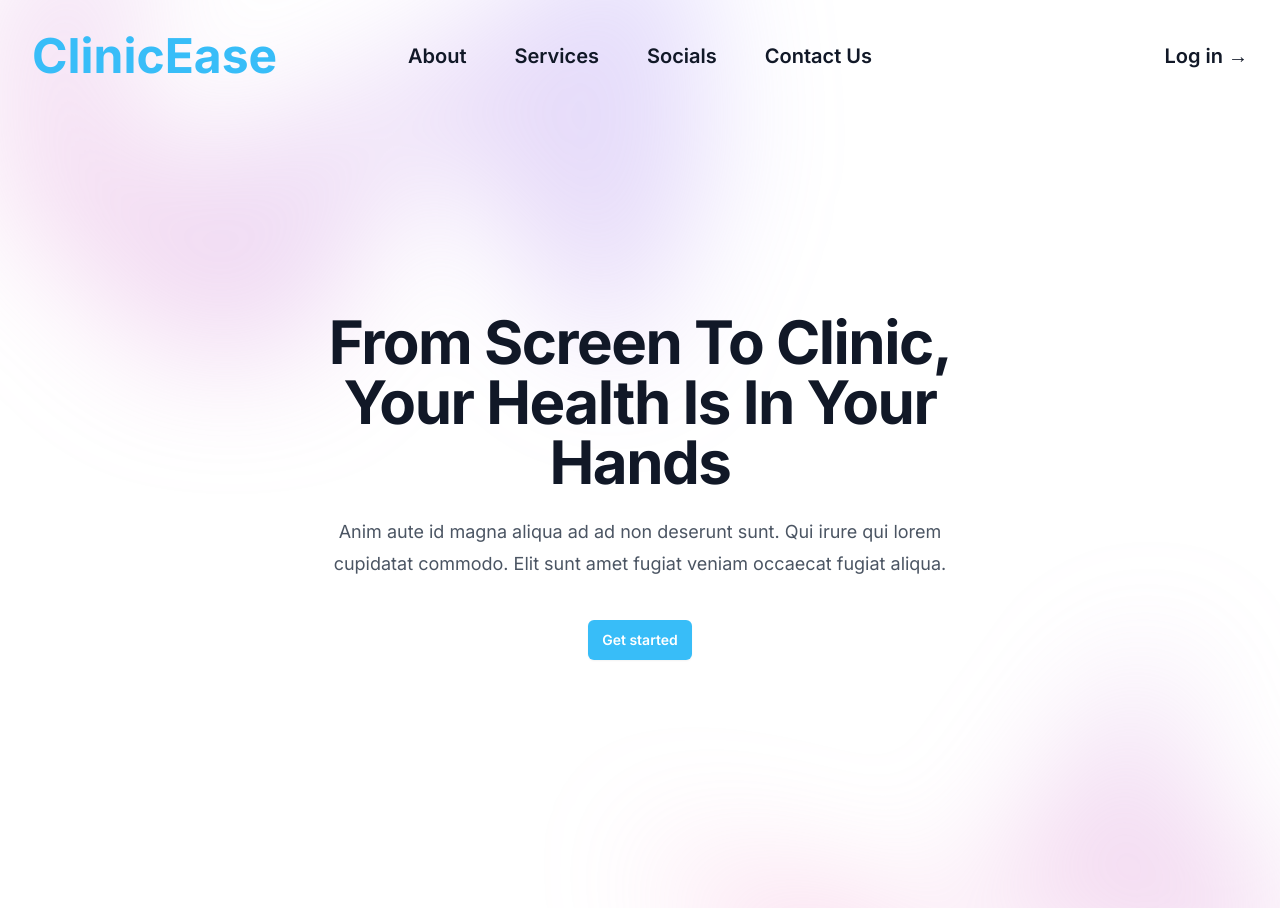
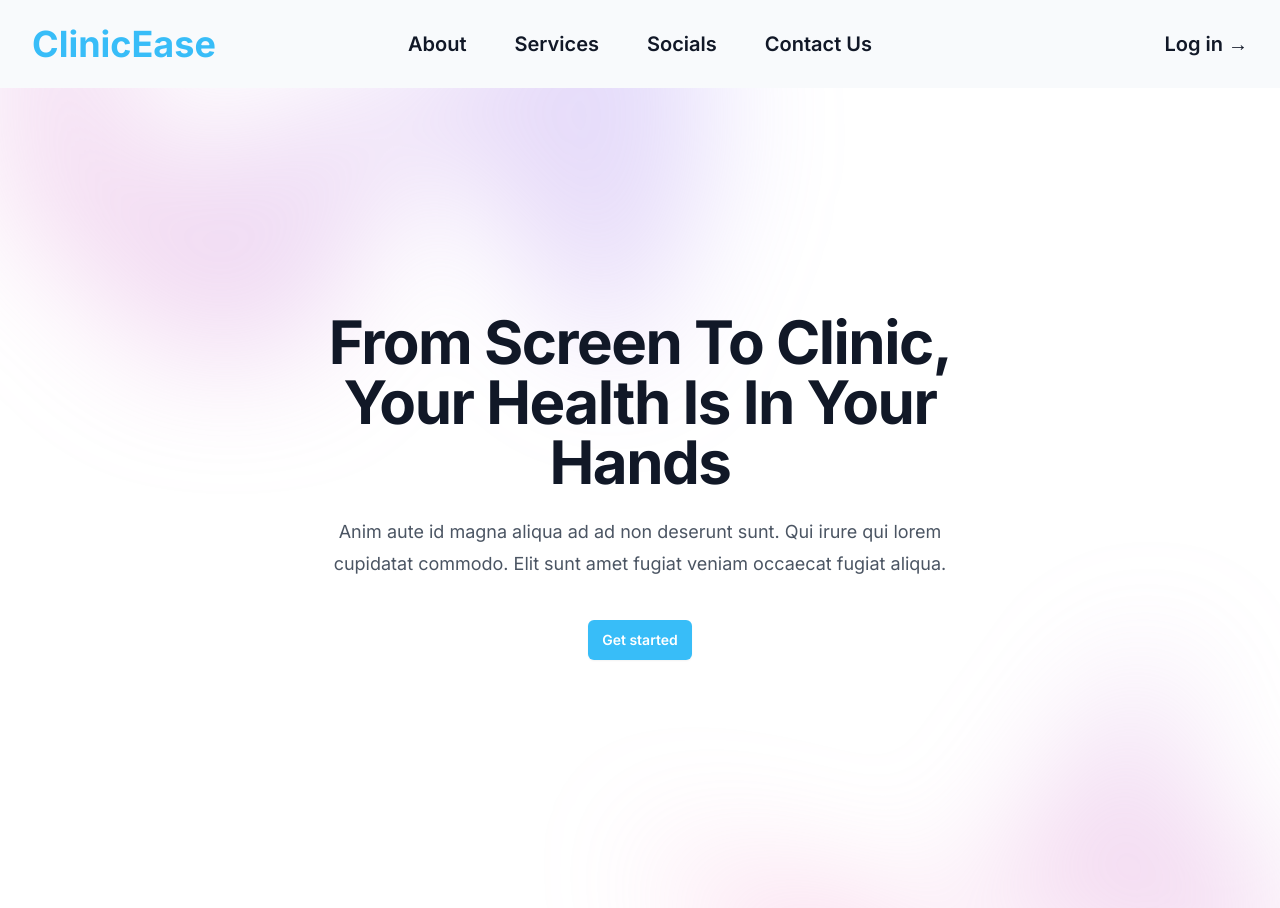
Before and after one commit to Fuma1322/ClinicEase, a Next.js app: page / in a window 1280 px wide. Shown: the top 908 px of the page. Built offline with nearby package versions, Linux system fonts and the light colour scheme.

Commit message:
Added Hero Section

```diff
--- a/app/(front)/layout.tsx
+++ b/app/(front)/layout.tsx
@@ -1,4 +1,5 @@
 import Footer from '@/components/Frontend/Footer'
+import Hero from '@/components/Frontend/Hero'
 import Navbar from '@/components/Frontend/Navbar'
 import React, { ReactNode } from 'react'
 
@@ -6,6 +7,7 @@ export default function Layout({children}:{children:ReactNode}) {
   return (
     <div className='bg-white'>
     <Navbar />
+    <Hero />
     <div className='mt-60px'>{children}</div>
     <Footer />
     </div>
--- a/components/Frontend/Footer.tsx
+++ b/components/Frontend/Footer.tsx
@@ -97,7 +97,7 @@ export default function Footer() {
         },
     ]
   return (
-    <footer className="text-gray-500 bg-white px-4 py-5 max-w-screen-xl mx-auto md:px-8">
+    <footer className="text-gray-500 bg-white px-4 py-5 max-w-screen-xl mx-auto md:px-8 mt-[2%]">
             <div className="gap-6 justify-between md:flex">
                 <div className="flex-1">
                     <div className="max-w-xs">
--- /dev/null
+++ b/components/Frontend/Hero.tsx
@@ -0,0 +1,59 @@
+'use client'
+
+import { useState } from 'react'
+
+export default function Hero() {
+  const [mobileMenuOpen, setMobileMenuOpen] = useState(false)
+
+  return (
+    <div className="bg-white">
+      <div className="relative isolate px-6 pt-14 lg:px-8">
+        <div
+          className="absolute inset-x-0 -top-40 -z-10 transform-gpu overflow-hidden blur-3xl sm:-top-80"
+          aria-hidden="true"
+        >
+          <div
+            className="relative left-[calc(50%-11rem)] aspect-[1155/678] w-[36.125rem] -translate-x-1/2 rotate-[30deg] bg-gradient-to-tr from-[#ff80b5] to-[#9089fc] opacity-30 sm:left-[calc(50%-30rem)] sm:w-[72.1875rem]"
+            style={{
+              clipPath:
+                'polygon(74.1% 44.1%, 100% 61.6%, 97.5% 26.9%, 85.5% 0.1%, 80.7% 2%, 72.5% 32.5%, 60.2% 62.4%, 52.4% 68.1%, 47.5% 58.3%, 45.2% 34.5%, 27.5% 76.7%, 0.1% 64.9%, 17.9% 100%, 27.6% 76.8%, 76.1% 97.7%, 74.1% 44.1%)',
+            }}
+          />
+        </div>
+        <div className="mx-auto max-w-2xl py-32 sm:py-48 lg:py-56">
+          <div className="hidden sm:mb-8 sm:flex sm:justify-center">
+          </div>
+          <div className="text-center">
+            <h1 className="text-4xl font-bold tracking-tight text-gray-900 sm:text-6xl">
+              From Screen To Clinic, Your Health Is In Your Hands
+            </h1>
+            <p className="mt-6 text-lg leading-8 text-gray-600">
+              Anim aute id magna aliqua ad ad non deserunt sunt. Qui irure qui lorem cupidatat commodo. Elit sunt amet
+              fugiat veniam occaecat fugiat aliqua.
+            </p>
+            <div className="mt-10 flex items-center justify-center gap-x-6">
+              <a
+                href="/dashboard"
+                className="rounded-md bg-sky-400 px-3.5 py-2.5 text-sm font-semibold text-white shadow-sm hover:bg-indigo-500 focus-visible:outline focus-visible:outline-2 focus-visible:outline-offset-2 focus-visible:outline-indigo-600"
+              >
+                Get started
+              </a>
+            </div>
+          </div>
+        </div>
+        <div
+          className="absolute inset-x-0 top-[calc(100%-13rem)] -z-10 transform-gpu overflow-hidden blur-3xl sm:top-[calc(100%-30rem)]"
+          aria-hidden="true"
+        >
+          <div
+            className="relative left-[calc(50%+3rem)] aspect-[1155/678] w-[36.125rem] -translate-x-1/2 bg-gradient-to-tr from-[#ff80b5] to-[#9089fc] opacity-30 sm:left-[calc(50%+36rem)] sm:w-[72.1875rem]"
+            style={{
+              clipPath:
+                'polygon(74.1% 44.1%, 100% 61.6%, 97.5% 26.9%, 85.5% 0.1%, 80.7% 2%, 72.5% 32.5%, 60.2% 62.4%, 52.4% 68.1%, 47.5% 58.3%, 45.2% 34.5%, 27.5% 76.7%, 0.1% 64.9%, 17.9% 100%, 27.6% 76.8%, 76.1% 97.7%, 74.1% 44.1%)',
+            }}
+          />
+        </div>
+      </div>
+    </div>
+  )
+}
--- a/components/Frontend/Navbar.tsx
+++ b/components/Frontend/Navbar.tsx
@@ -15,11 +15,11 @@ export default function Navbar() {
   const [mobileMenuOpen, setMobileMenuOpen] = useState(false)
 
   return (
-    <div className="bg-white">
-      <header className="absolute inset-x-0 top-2 z-50 h-auto">
+    <div className="">
+      <header className=" inset-x-0 fixed top-0 z-50 h-auto bg-slate-50">
         <nav className="flex items-center justify-between p-6 lg:px-8" aria-label="Global">
           <div className="flex lg:flex-1">
-          <h2 className='font-bold sm:text-5xl text-sky-400'>ClinicEase</h2>
+            <h2 className='font-bold sm:text-4xl text-sky-400'>ClinicEase</h2>
           </div>
           <div className="flex lg:hidden">
             <button
@@ -48,7 +48,7 @@ export default function Navbar() {
               <div className="fixed inset-0 z-50" />
               <Dialog.Panel className="fixed inset-y-0 right-0 z-50 w-full overflow-y-auto bg-white px-6 py-6 sm:max-w-sm sm:ring-1 sm:ring-gray-900/10">
                 <div className="flex items-center justify-between">
-            <h2 className='font-bold sm:text-3xl text-sky-400'>ClinicEase</h2>
+                <h2 className='font-bold sm:text-2xl text-sky-400'>ClinicEase</h2>
                   <button
                     type="button"
                     className="-m-2.5 rounded-md p-2.5 text-gray-700"
@@ -84,54 +84,6 @@ export default function Navbar() {
               </Dialog.Panel>
             </Dialog>
         </header>
-
-      <div className="relative isolate px-6 pt-14 lg:px-8">
-        <div
-          className="absolute inset-x-0 -top-40 -z-10 transform-gpu overflow-hidden blur-3xl sm:-top-80"
-          aria-hidden="true"
-        >
-          <div
-            className="relative left-[calc(50%-11rem)] aspect-[1155/678] w-[36.125rem] -translate-x-1/2 rotate-[30deg] bg-gradient-to-tr from-[#ff80b5] to-[#9089fc] opacity-30 sm:left-[calc(50%-30rem)] sm:w-[72.1875rem]"
-            style={{
-              clipPath:
-                'polygon(74.1% 44.1%, 100% 61.6%, 97.5% 26.9%, 85.5% 0.1%, 80.7% 2%, 72.5% 32.5%, 60.2% 62.4%, 52.4% 68.1%, 47.5% 58.3%, 45.2% 34.5%, 27.5% 76.7%, 0.1% 64.9%, 17.9% 100%, 27.6% 76.8%, 76.1% 97.7%, 74.1% 44.1%)',
-            }}
-          />
-        </div>
-        <div className="mx-auto max-w-2xl py-32 sm:py-48 lg:py-56">
-          <div className="hidden sm:mb-8 sm:flex sm:justify-center">
-          </div>
-          <div className="text-center">
-            <h1 className="text-4xl font-bold tracking-tight text-gray-900 sm:text-6xl">
-              From Screen To Clinic, Your Health Is In Your Hands
-            </h1>
-            <p className="mt-6 text-lg leading-8 text-gray-600">
-              Anim aute id magna aliqua ad ad non deserunt sunt. Qui irure qui lorem cupidatat commodo. Elit sunt amet
-              fugiat veniam occaecat fugiat aliqua.
-            </p>
-            <div className="mt-10 flex items-center justify-center gap-x-6">
-              <a
-                href="#"
-                className="rounded-md bg-sky-400 px-3.5 py-2.5 text-sm font-semibold text-white shadow-sm hover:bg-indigo-500 focus-visible:outline focus-visible:outline-2 focus-visible:outline-offset-2 focus-visible:outline-indigo-600"
-              >
-                Get started
-              </a>
-            </div>
-          </div>
-        </div>
-        <div
-          className="absolute inset-x-0 top-[calc(100%-13rem)] -z-10 transform-gpu overflow-hidden blur-3xl sm:top-[calc(100%-30rem)]"
-          aria-hidden="true"
-        >
-          <div
-            className="relative left-[calc(50%+3rem)] aspect-[1155/678] w-[36.125rem] -translate-x-1/2 bg-gradient-to-tr from-[#ff80b5] to-[#9089fc] opacity-30 sm:left-[calc(50%+36rem)] sm:w-[72.1875rem]"
-            style={{
-              clipPath:
-                'polygon(74.1% 44.1%, 100% 61.6%, 97.5% 26.9%, 85.5% 0.1%, 80.7% 2%, 72.5% 32.5%, 60.2% 62.4%, 52.4% 68.1%, 47.5% 58.3%, 45.2% 34.5%, 27.5% 76.7%, 0.1% 64.9%, 17.9% 100%, 27.6% 76.8%, 76.1% 97.7%, 74.1% 44.1%)',
-            }}
-          />
-        </div>
-      </div>
     </div>
   )
 }
```
Lines whose indentation alone changed are shown as unchanged.
